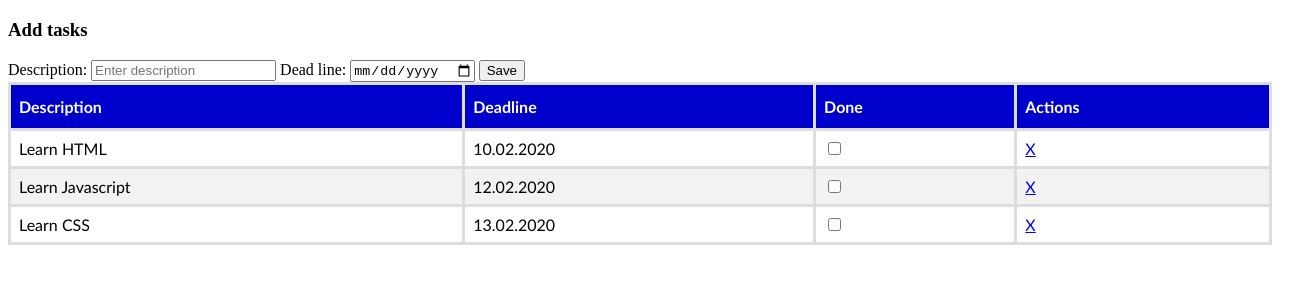
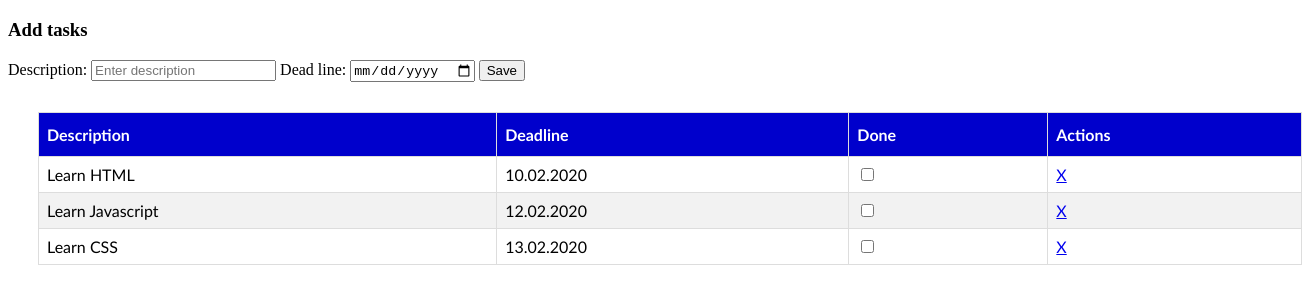
Before and after one commit to vladhiriscau/to-do-list-web-interface, a plain HTML site: page index.html in a window 1280 px wide. Shown: the part 61-364 px from the top of the page, 1302 px wide, since content can reach past the window. Drawn offline with Linux system fonts and the light colour scheme.

Commit message:
added margin for tasks table

```diff
--- a/css/Style.css
+++ b/css/Style.css
@@ -2,10 +2,11 @@
     font-family: "Trebuchet MS", Arial, Helvetica, sans-serif;
     border-collapse: collapse;
     width: 100%;
+    margin: 30px ;
 }
 
 #tasks-table td, #tasks-table th {
-    border: 3px solid #ddd;
+    border: 1px solid #ddd;
     padding: 8px;
 }
 
```
